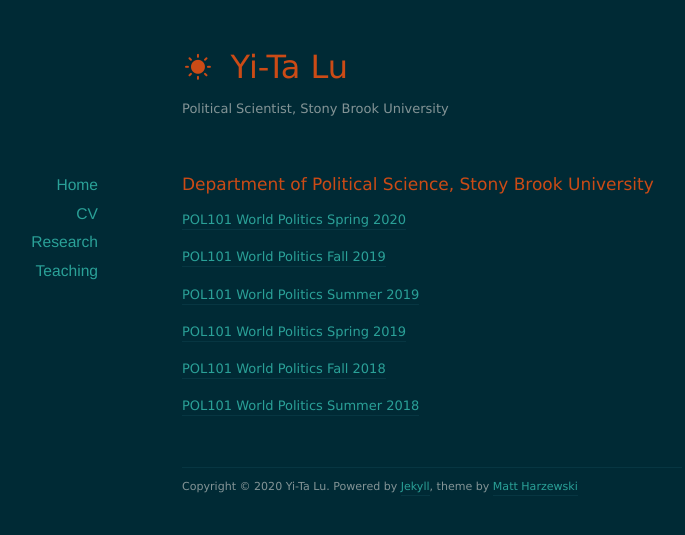
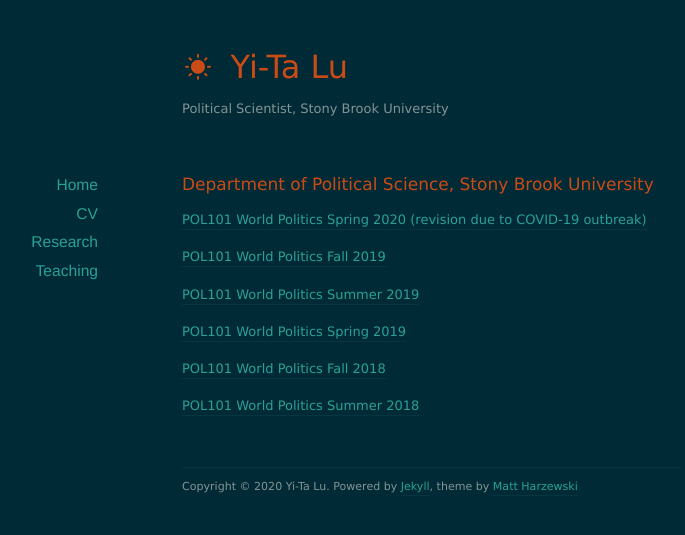
Before and after one commit to yitalu/yitalu.github.io, a Jekyll site: the page built from teaching/index.markdown, in a window 1280 px wide. Shown: the top 535 px of the page, without its empty margins (208-893 px from the left). Built offline with Jekyll 4.4.1, drawn with Linux system fonts in a browser that asks for light colours; nearby versions of some CDN libraries.

Commit message:
revised syllabus

```diff
--- a/teaching/index.markdown
+++ b/teaching/index.markdown
@@ -5,7 +5,7 @@
 
 <h1>Department of Political Science, Stony Brook University</h1>
 
-<a href ="https://yitalu.github.io/pdf/Syllabus_POL101_Spring2020_Jan26.pdf">POL101 World Politics Spring 2020</a>
+<a href ="https://yitalu.github.io/pdf/Syllabus_POL101_Spring2020_Jan26.pdf">POL101 World Politics Spring 2020</a> <a href ="https://yitalu.github.io/pdf/Revised_Syllabus_POL101_Spring2020_Mar20.pdf">(revision due to COVID-19 outbreak)</a>
 
 <a href ="https://yitalu.github.io/pdf/Syllabus_POL101_Fall2019_Oct7.pdf">POL101 World Politics Fall 2019</a>
 
```
Also changed, not shown: 2 other files.
